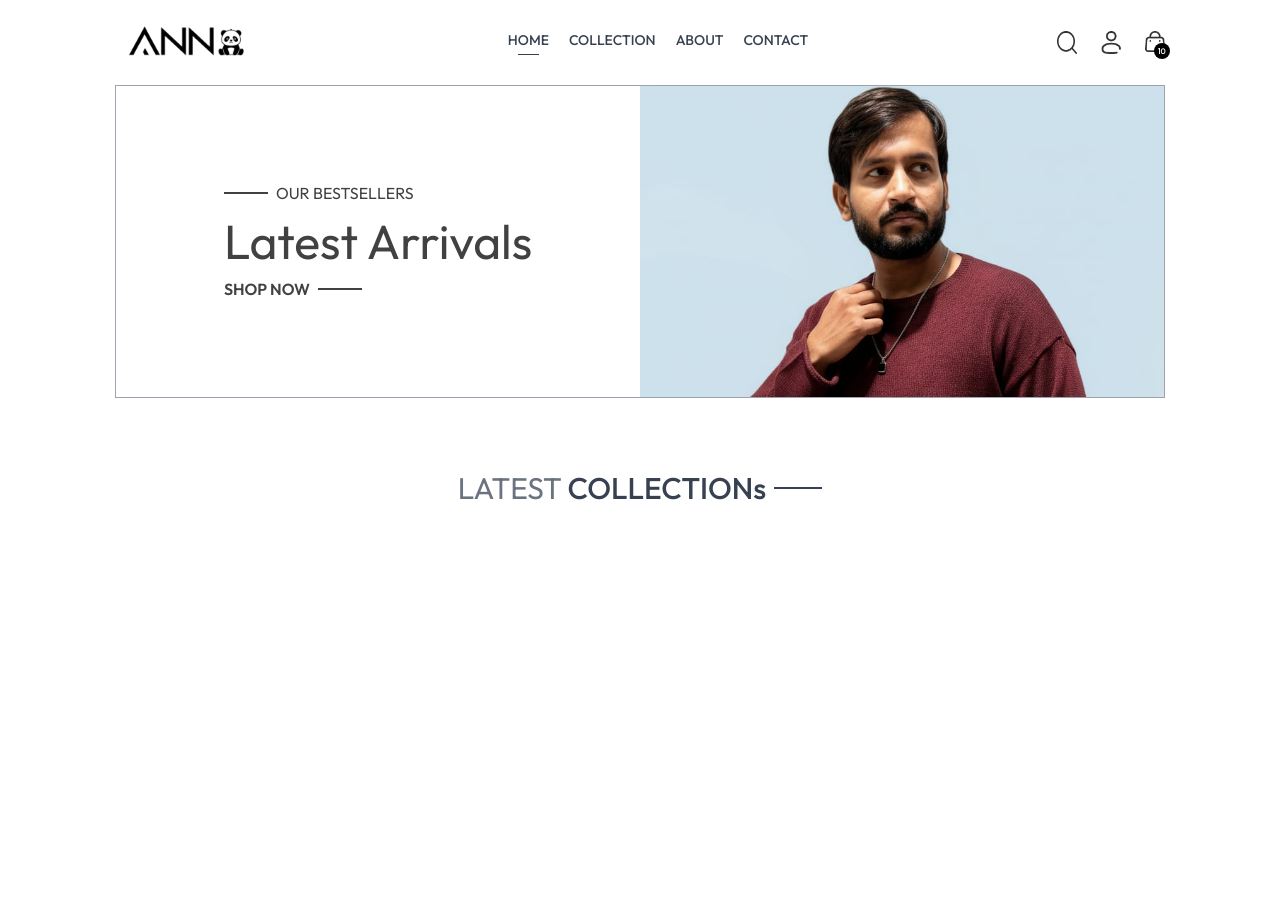
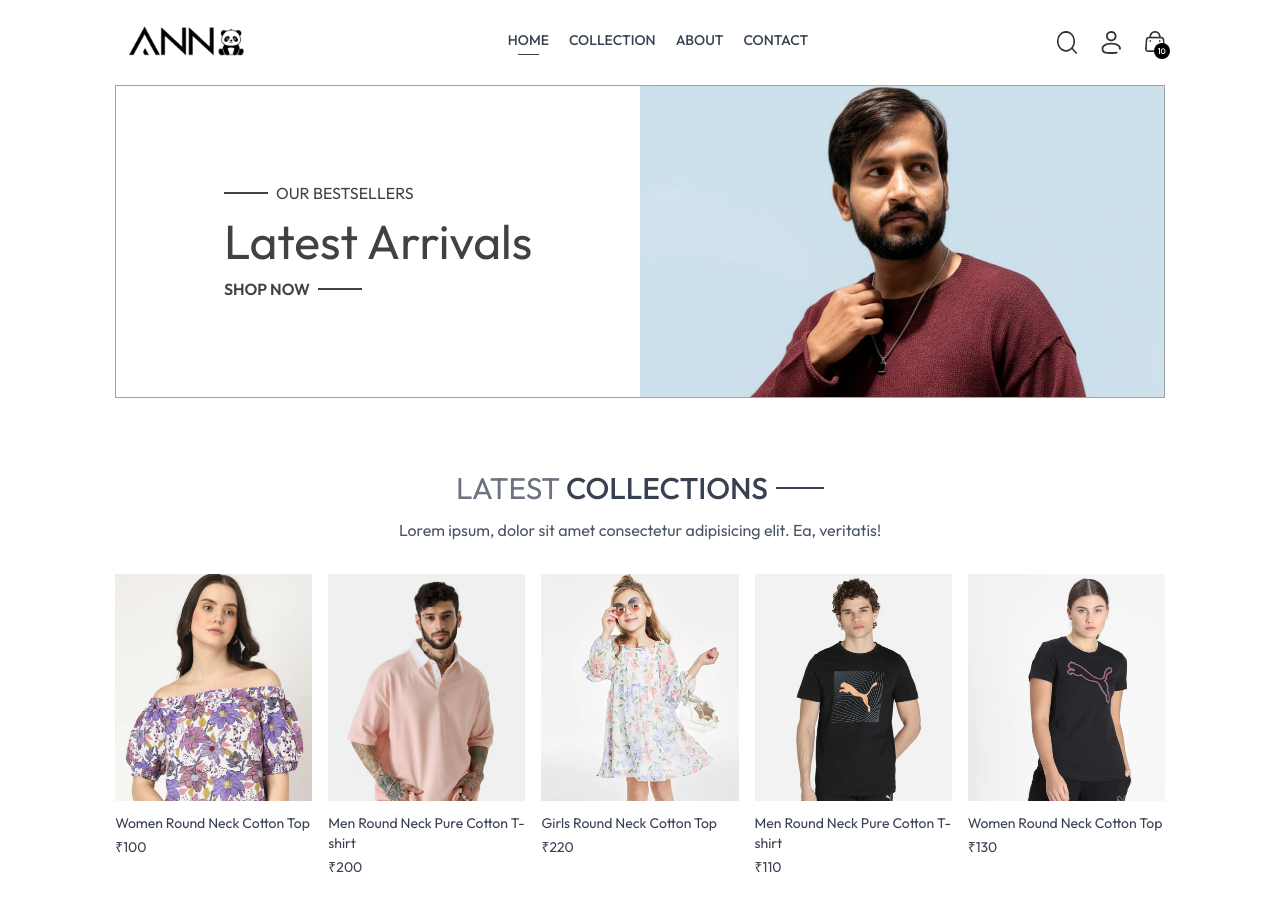
Before and after one commit to prashanksingh93-source/E-COMMERCE-APP, a React (Vite) app in the folder frontend/: page / in a window 1280 px wide. Shown: the top 899 px of the page. Before the commit the page ends 800 px from the top, so only its background shows below. Built offline with nearby package versions, Linux system fonts and the light colour scheme.

Commit message:
done latest collection

```diff
--- a/frontend/src/components/LatestCollection.jsx
+++ b/frontend/src/components/LatestCollection.jsx
@@ -1,19 +1,39 @@
-import React from 'react'
-import { useContext } from 'react'
+import React, { useEffect, useState, useContext } from 'react'
 import { ShopContext } from '../context/ShopContext';
 import Titel from './Titel';
+import ProductItem from './ProductItem';
 
 const LatestCollection = () => {
 
-    const {products}=useContext(ShopContext);
-    console.log(products)
-  return (
-    <div className='my-10'>
-        <div className='text-center py-8 text-3xl'>
-            <Titel text1={'LATEST'} text2={'COLLECTIONs'}/>
+    const { products } = useContext(ShopContext);
+    const [latestProduct, setLatestProduct] = useState([]);
+
+    useEffect(() => {
+        setLatestProduct(products.slice(0, 10));
+    }, [products]);
+
+    return (
+        <div className='my-10'>
+            <div className='text-center py-8 text-3xl'>
+                <Titel text1={'LATEST'} text2={'COLLECTIONS'} />
+                <p className='w-3/4 m-auto text-xs sm:text-sm md:text-base text-gray-600'>
+                    Lorem ipsum, dolor sit amet consectetur adipisicing elit. Ea, veritatis!
+                </p>
+            </div>
+
+            <div className='grid grid-cols-2 sm:grid-cols-3 md:grid-cols-4 lg:grid-cols-5 gap-4 gap-y-6'>
+                {latestProduct.map((item) => (
+                    <ProductItem
+                        key={item._id}
+                        id={item._id}
+                        image={item.image}
+                        name={item.name}
+                        price={item.price}
+                    />
+                ))}
+            </div>
         </div>
-    </div>
-  )
+    )
 }
 
 export default LatestCollection
--- a/frontend/src/components/Navbar.jsx
+++ b/frontend/src/components/Navbar.jsx
@@ -8,7 +8,7 @@
     <div className='flex items-center justify-between py-5 font-medium'>
 
 
-        <img src={assets.logo} className='w-36' alt="" />
+      <Link to='/'><img src={assets.logo} className='w-36' alt="" /> </Link>
 
         <ul className="hidden sm:flex gap-5 text-sm text-gray-700">
           <NavLink to='/' className='flex flex-col items-center gap-1'>
--- /dev/null
+++ b/frontend/src/components/ProductItem.jsx
@@ -0,0 +1,20 @@
+import React, { useContext } from 'react'
+import { ShopContext } from '../context/ShopContext'
+import { Link, Links } from 'react-router-dom'
+
+const ProductItem = ({id,image,name,price}) => {
+
+    const {currency}=useContext(ShopContext)
+
+  return (
+     <Link className='text-gray-700 cursor-pointer' to={`/product/${id}`}>
+        <div className='overflow-hidden'>
+             <img className='hover:scale-110 transition ease-in-out' src={image[0]} alt="" />
+        </div>
+        <p className='pt-3 pb-1 text-sm'>{name}</p>
+        <p className='text-sm front-medium'>{currency}{price}</p>
+     </Link>
+  )
+}
+
+export default ProductItem
--- a/frontend/src/index.css
+++ b/frontend/src/index.css
@@ -17,3 +17,10 @@
   font-weight: 400;
   font-style: normal;
 }
+
+@media(max-width:640px){
+    a.active{
+        background-color: black;
+        color: white;
+    }
+}
```
